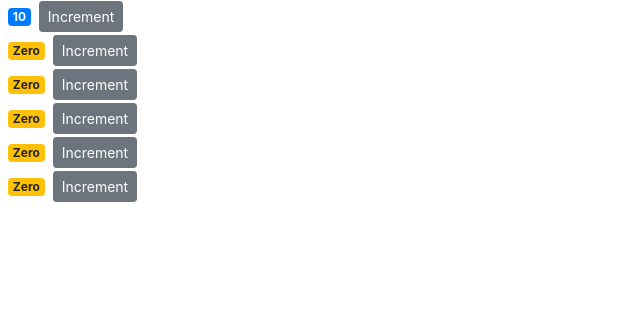
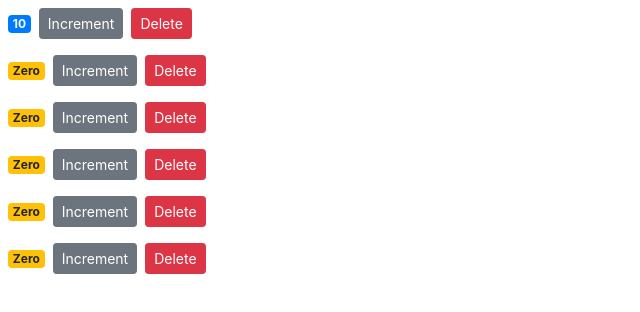
Before and after one commit to monemonesi/React_GettingStarted, a React (Create React App) app in the folder basket-app/: page / in a window 1280 px wide. Shown: the top 312 px of the page, without its empty margins (0-640 px from the left). Built offline with nearby package versions, Linux system fonts and the light colour scheme.

Commit message:
Adding delete button and raise related event

```diff
--- a/basket-app/src/components/counter.jsx
+++ b/basket-app/src/components/counter.jsx
@@ -20,6 +20,12 @@
         >
           Increment
         </button>
+        <button
+          onClick={this.props.onDelete}
+          className="btn btn-danger btn-sm m-2"
+        >
+          Delete
+        </button>
       </div>
     );
   }
--- a/basket-app/src/components/counters.jsx
+++ b/basket-app/src/components/counters.jsx
@@ -12,11 +12,21 @@
       { id: 5, value: 0 }
     ]
   };
+
+  handleDelete = () => {
+    console.log("handleEvent called");
+  };
+
   render() {
     return (
       <div>
         {this.state.counters.map(counter => (
-          <Counter key={counter.id} value={counter.value} />
+          <Counter
+            key={counter.id}
+            onDelete={this.handleDelete}
+            value={counter.value}
+            id={counter.id}
+          />
         ))}
       </div>
     );
```
